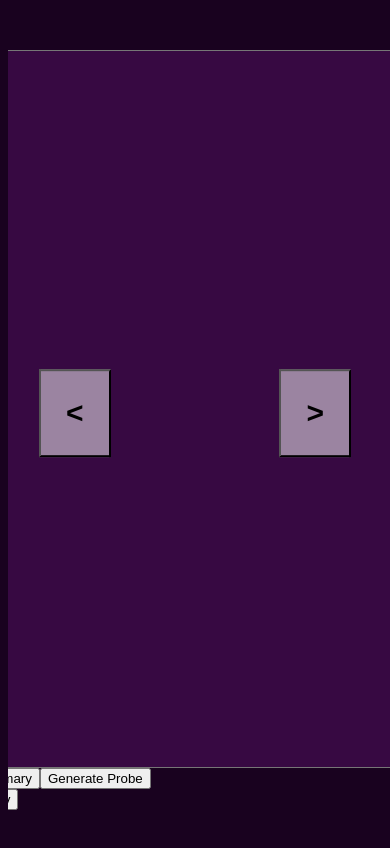
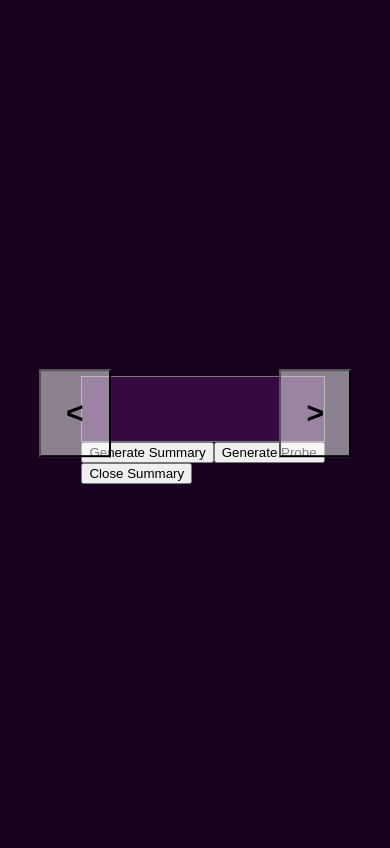
Before and after one commit to TadasL0/Solve, a React (Create React App) app: page / in a window 390 px wide. Shown: the top 848 px of the page. Built offline with nearby package versions, Linux system fonts and the light colour scheme.

Commit message:
Main line

```diff
--- a/src/index.css
+++ b/src/index.css
@@ -2,14 +2,6 @@ html, body {
   height: 100%;
   width: 100%;
   overflow: hidden;
-}
-
-@media screen and (min-width: 600px) {
-/* styles for screens that are 600px or wider */
-}
-
-@media screen and (max-width: 600px) {
-/* styles for screens that are 600px or narrower */
 }
 
 body {
@@ -45,6 +37,15 @@ body {
   background-color: #370942;
   text-decoration: none;
   resize: none;
+}
+
+@media screen and (max-width: 600px) {
+  .thought-input {
+    max-height: 100%; /* set the max-height of the textbox to be the same as the viewport height on mobile devices */
+    max-width: 100%; /* set the max-width of the textbox to be the same as the viewport width on mobile devices */
+    min-height: 100%; /* set the minimum height of the textbox to be the same as the viewport height on mobile devices */
+    min-width: 100%; /* set the minimum width of the textbox to be the same as the viewport width on mobile devices */
+  }
 }
 
 .thought-input:focus {
```
